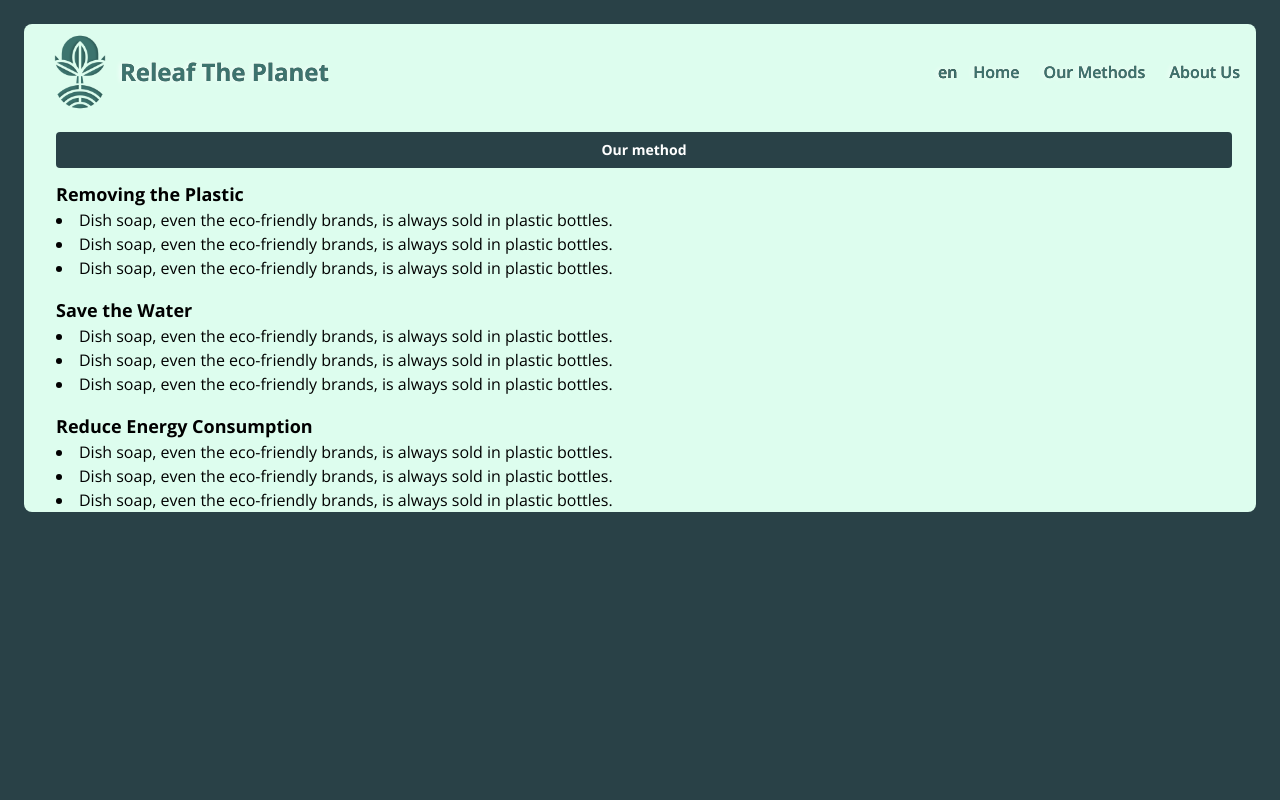
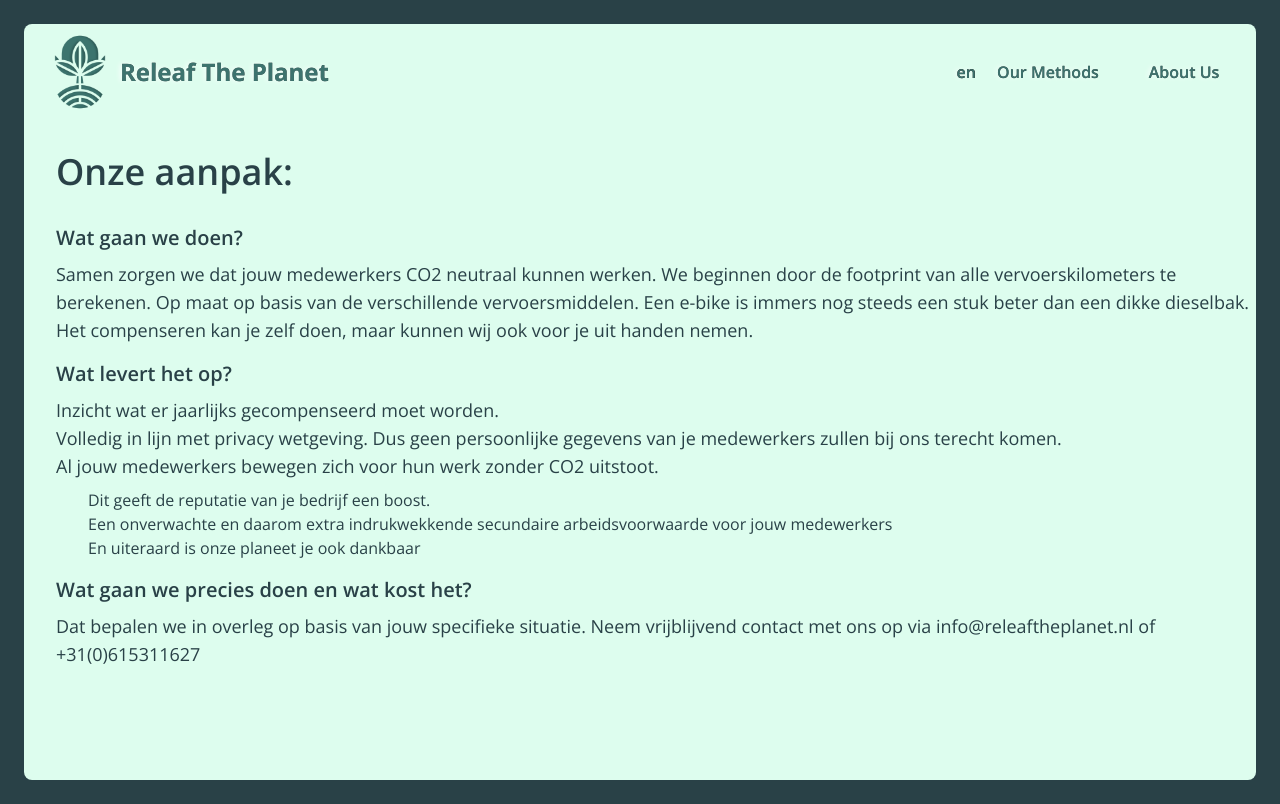
Before and after one commit to paulinevos/releaf, a Next.js app: page /our-methods in a window 1280 px wide. Built offline with nearby package versions, Linux system fonts and the light colour scheme.

Commit message:
languages are implemented

```diff
--- a/components/Navbar.js
+++ b/components/Navbar.js
@@ -5,9 +5,8 @@ import Image from 'next/image';
 import {LangContext} from "../contexts/LangContext";
 
 const menuElements = [
-  {name: "Home", targetUrl: "/" },
-  {name: "Our Methods", targetUrl: "/our-methods" },
-  {name: "About Us", targetUrl: "/about-us" }
+  {name: "Our Methods", nl_name:"Onze aanpak", targetUrl: "/our-methods" },
+  {name: "About Us", nl_name:"Over ons", targetUrl: "/about-us" }
 ];
 
 function NavBar() {
@@ -39,9 +38,9 @@ function NavBar() {
             {menuElements.map((e, index) => (
               <Link href={e.targetUrl} key={index} target="_blank">
                 <p
-                  className={`hidden md:block hover:text-green-800 cursor-pointer text-sm lg:text-base`}
+                  className={`hidden md:block hover:text-green-800 cursor-pointer text-sm lg:text-base w-28 text-center hover:bg-yellow-300 py-2 rounded-2xl px-1`}
                 >
-                  {e.name}
+                  {lang === "en" ? e.name: e.nl_name}
                 </p>
               </Link>
             ))}
--- a/components/TeamMember.js
+++ b/components/TeamMember.js
@@ -1,15 +1,17 @@
 
 export function TeamMember(props) {
+
+  let quote = props.member.quote_en
+  if (props.lang == 'nl')
+    quote = props.member.quote_nl
+
   return (
-    <figure className="lg:flex lg:p-8 p-3">
+    <figure className="lg:flex items-center lg:p-8 p-3">
       <img className="w-48 h-48 rounded-full p-4 bg-leaf-400 shadow-inner-lg mx-auto lg:mb-2 mb-6 object-cover" src={props.member.imageurl} alt={props.member.name} width="384" height="512"/>
       <div className="space-y-4 pl-6">
         <blockquote>
           <p className="text-md font-medium mb-2">
-            “{props.member.quote_nl}”
-          </p>
-          <p className="text-md font-medium">
-            “{props.member.quote_en}”
+            “{quote}”
           </p>
         </blockquote>
         <figcaption>
--- a/pages/about-us.js
+++ b/pages/about-us.js
@@ -14,7 +14,7 @@ const TEAMDATA = [{
   name:'Felix van Musschenbroek Greve',
   title:'Consultant',
   imageurl:'/team-felix.png',
-  quote_nl:'',
+  quote_nl:'Pas halverwege mijn dertigste realiseerde ik me dat ik de kracht had om zelf een betekenisvol verschil te maken voor het milieu In plaats van altijd die revolutionaire grote verandering te plannen die altijd werd uitgesteld, begon ik kleinere en meer behapbare stappen te zetten. Zo kon ik beginnen, en alle positiviteit die daaruit voortkwam, gaf me het zetje dat ik nodig had om verder te gaan.',
   quote_en:'Only midway through my 30’s, I realised that I had the power to make a meaningful difference for the environment myself Instead of always planning this revolutionary big change that was always put off, I started making smaller and more manageable steps. This allowed me to start, and all the positiveness that resulted from this, gave the push I needed to keep going further.With Releaf the Planet I hope to be at this starting point of other people’s journey towards more sustainable living. I want to help you take that ‘one small step’. '
 },
   {
@@ -33,36 +33,34 @@ const TEAMDATA = [{
   },
 ]
 
-const PAGEDATA = {
-  en: {
+const PAGEDATA = [
+  {
     title_1:"Why Reducing the Carbon Footprint is important for us?",
     title_2:"Sustainability is a concept related to the development of products, goods, and services that involves meeting our present needs without compromising the ability of future generations to fulfill their own needs. Sustainability as a concept recognizes that the environment is an exhaustible resource. Therefore, it is important to use the environment and its resources rationally and protect it for the good of the Earth, our environment, humanity, & all living things.",
     title_3:"Who we are?"
   },
-  nl: {
+  {
     title_1:"Ondernemen is stappen maken",
     title_2:"We helpen je met informatie, tools en persoonlijk advies. Zodat de zaken goed lopen, nu en later.",
     title_3:"Letter of Credit biedt zekerheid"
-  },
-}
+  }
+]
+
 
 function AboutUs() {
 
   const [lang2, setLang2] = useContext(LangContext);
-  let data = PAGEDATA.en;
-  if (lang2 == "nl")
-    data = PAGEDATA.nl;
 
   return (
     <div>
       <Layout>
         <div className="flex justify-center">
           <div className="m-6">
-            <p className="text-2xl font-bold text-leaf-800 mb-4 text-center">{data.title_1}</p>
-            <p className="text-lg font-medium mb-6 text-center lg:mx-24 mx-2">{data.title_2}</p>
-            <p className="text-2xl font-bold text-leaf-800 mt-6 text-center">{data.title_3}</p>
+            <p className="text-2xl font-bold text-leaf-800 mb-4 text-center">{PAGEDATA.title_1}</p>
+            <p className="text-lg font-medium mb-6 text-center lg:mx-24 mx-2">{PAGEDATA.title_2}</p>
+            <p className="text-2xl font-bold text-leaf-800 mt-6 text-center">{PAGEDATA.title_3}</p>
             {TEAMDATA.map((e,index) =>
-              <TeamMember key={index} member={e}/>
+              <TeamMember key={index} member={e} lang={lang2}/>
             )
             }
           </div>
--- a/pages/index.js
+++ b/pages/index.js
@@ -3,6 +3,7 @@ import Image from 'next/image'
 import Layout from "../components/Layout";
 import {LangContext} from "../contexts/LangContext";
 import {useContext} from "react";
+import Link from "next/link";
 
 export default function Home() {
   const [lang2] = useContext(LangContext);
@@ -44,13 +45,14 @@ export default function Home() {
               <p className="text-xl text-leaf-800 font-extrabold mb-3">“{pageContent.subtitle}”</p>
               <p className="text-leaf-800 font-bold my-3">{pageContent.question}</p>
               <p className="text-leaf-800 my-2">{pageContent.q_description}</p>
-              <p className="text-leaf-800 my-1 ml-4">•   {pageContent.q_1}</p>
-              <p className="text-leaf-800 my-1 ml-4">•   {pageContent.q_2}</p>
+              <p className="text-leaf-800 my-1 ml-4">•   <span className="ml-3">{pageContent.q_1}</span></p>
+              <p className="text-leaf-800 my-1 ml-4">•   <span className="ml-3">{pageContent.q_2}</span></p>
               <p className="text-leaf-800 my-2">{pageContent.sub_description}</p>
-              <div className="text-right">
-                <button className="bg-leaf-800 px-4 py-2 text-white shadow-2xl rounded-2xl font-semibold m-4 hover:bg-yellow-300 hover:text-leaf-800">{pageContent.btn}</button>
-              </div>
-
+              <Link href="/our-methods">
+                <div className="text-right">
+                  <button className="bg-leaf-800 px-4 py-2 text-white shadow-2xl rounded-2xl font-semibold m-4 hover:bg-yellow-300 hover:text-leaf-800">{pageContent.btn}</button>
+                </div>
+              </Link>
             </div>
             <div className="w-3/5 hidden lg:block">
               <Image
--- a/pages/our-methods.js
+++ b/pages/our-methods.js
@@ -7,7 +7,7 @@ function OurMethods() {
 
   const content = [
     {
-      title:'Our method',
+      title:'Our methods',
       q1:'What are we going to do?',
       q1_a1:'Together we’ll ensure all your employees can work carbon neutral. We’ll start by calculating the carbon footprint based on all transportation. Regardless of means, because an e-bike obviously has a lower impact than a diesel fueled car. ',
       q1_a2:'You can take care of carbon compensation yourself, but as an additional service we can take care of this too.',
@@ -18,53 +18,56 @@ function OurMethods() {
       q2_a3_1:'This immediately boosts your company’s reputation',
       q2_a3_2:'An unexpected and therefore highly appreciated benefit for your employees',
       q2_a3_3:'And last but not least a grateful planet ',
-      connection:'This will be based on your specific situation nd wishes. Contact us at info@releaftheplanet.nl or +31(0)615311627 ',
+      q3:'What exactly are we going to do and what are the costs?',
+      q3_a1:'This will be based on your specific situation nd wishes. Contact us at info@releaftheplanet.nl or +31(0)615311627 ',
     },
     {
-      title:'Our method',
-      q1:'What are we going to do?',
-      q1_a1:'Together we’ll ensure all your employees can work carbon neutral. We’ll start by calculating the carbon footprint based on all transportation. Regardless of means, because an e-bike obviously has a lower impact than a diesel fueled car. ',
-      q1_a2:'You can take care of carbon compensation yourself, but as an additional service we can take care of this too.',
-      q2:'What’s in it for you and your employees?',
-      q2_a1:'Insight into what needs to be compensated annually.',
-      q2_a2:'Fully compliant with privacy laws. At no point will we have any personal data on your employees. ',
-      q2_a3:'All job related transportation is completely carbon neutral for all your employees.',
-      q2_a3_1:'This immediately boosts your company’s reputation',
-      q2_a3_2:'An unexpected and therefore highly appreciated benefit for your employees',
-      q2_a3_3:'And last but not least a grateful planet ',
-      connection:'This will be based on your specific situation nd wishes. Contact us at info@releaftheplanet.nl or +31(0)615311627 ',
+      title:'Onze aanpak',
+      q1:'Wat gaan we doen?',
+      q1_a1:'Samen zorgen we dat jouw medewerkers CO2 neutraal kunnen werken. We beginnen door de footprint van alle vervoerskilometers te berekenen. Op maat op basis van de verschillende vervoersmiddelen. Een e-bike is immers nog steeds een stuk beter dan een dikke dieselbak. ',
+      q1_a2:'Het compenseren kan je zelf doen, maar kunnen wij ook voor je uit handen nemen. ',
+      q2:'Wat levert het op?',
+      q2_a1:'Inzicht wat er jaarlijks gecompenseerd moet worden.',
+      q2_a2:'Volledig in lijn met privacy wetgeving. Dus geen persoonlijke gegevens van je medewerkers zullen bij ons terecht komen. ',
+      q2_a3:'Al jouw medewerkers bewegen zich voor hun werk zonder CO2 uitstoot. ',
+      q2_a3_1:'Dit geeft de reputatie van je bedrijf een boost.',
+      q2_a3_2:'Een onverwachte en daarom extra indrukwekkende secundaire arbeidsvoorwaarde voor jouw medewerkers',
+      q2_a3_3:'En uiteraard is onze planeet je ook dankbaar',
+      q3:'Wat gaan we precies doen en wat kost het?',
+      q3_a1:'Dat bepalen we in overleg op basis van jouw specifieke situatie. Neem vrijblijvend contact met ons op via info@releaftheplanet.nl of +31(0)615311627 ',
     }
   ]
+
   let pageContent = content[0]
   if (lang2 == 'en')
     pageContent = content[1]
   return (
     <div>
       <Layout>
-        <div className="ml-8">
-          <div>
-            <p className="font-bold text-sm bg-leaf-800 text-white p-2 rounded my-3 text-center mr-6">{pageContent.title}</p>
-            <p className="font-bold text-lg">Removing the Plastic</p>
-            <il>
-              <li>Dish soap, even the eco-friendly brands, is always sold in plastic bottles.</li>
-              <li>Dish soap, even the eco-friendly brands, is always sold in plastic bottles.</li>
-              <li>Dish soap, even the eco-friendly brands, is always sold in plastic bottles.</li>
-            </il>
-            <p className="font-bold text-lg mt-4">Save the Water</p>
-            <il>
-              <li>Dish soap, even the eco-friendly brands, is always sold in plastic bottles.</li>
-              <li>Dish soap, even the eco-friendly brands, is always sold in plastic bottles.</li>
-              <li>Dish soap, even the eco-friendly brands, is always sold in plastic bottles.</li>
-            </il>
-
-            <p className="font-bold text-lg mt-4">Reduce Energy Consumption</p>
-            <il>
-              <li>Dish soap, even the eco-friendly brands, is always sold in plastic bottles.</li>
-              <li>Dish soap, even the eco-friendly brands, is always sold in plastic bottles.</li>
-              <li>Dish soap, even the eco-friendly brands, is always sold in plastic bottles.</li>
-            </il>
+        <div className="ml-8 text-leaf-800 pb-24">
+            <p className="text-4xl font-semibold my-8">{pageContent.title}:</p>
+          <div className="my-4">
+            <p className="text-xl font-semibold mb-2">{pageContent.q1}</p>
+            <p className="text-lg">{pageContent.q1_a1}</p>
+            <p className="text-lg">{pageContent.q1_a2}</p>
+          </div>
+          <div className="my-4">
+            <p className="text-xl font-semibold mb-2">{pageContent.q2}</p>
+            <p className="text-lg">{pageContent.q2_a1}</p>
+            <p className="text-lg">{pageContent.q2_a2}</p>
+            <p className="text-lg">{pageContent.q2_a3}</p>
+            <ul className="ml-8 my-2">
+              <li>{pageContent.q2_a3_1}</li>
+              <li>{pageContent.q2_a3_2}</li>
+              <li>{pageContent.q2_a3_3}</li>
+            </ul>
+          </div>
+          <div className="my-4">
+            <p className="text-xl font-semibold mb-2">{pageContent.q3}</p>
+            <p className="text-lg">{pageContent.q3_a1}</p>
           </div>
         </div>
+
       </Layout>
     </div>
   );
```
